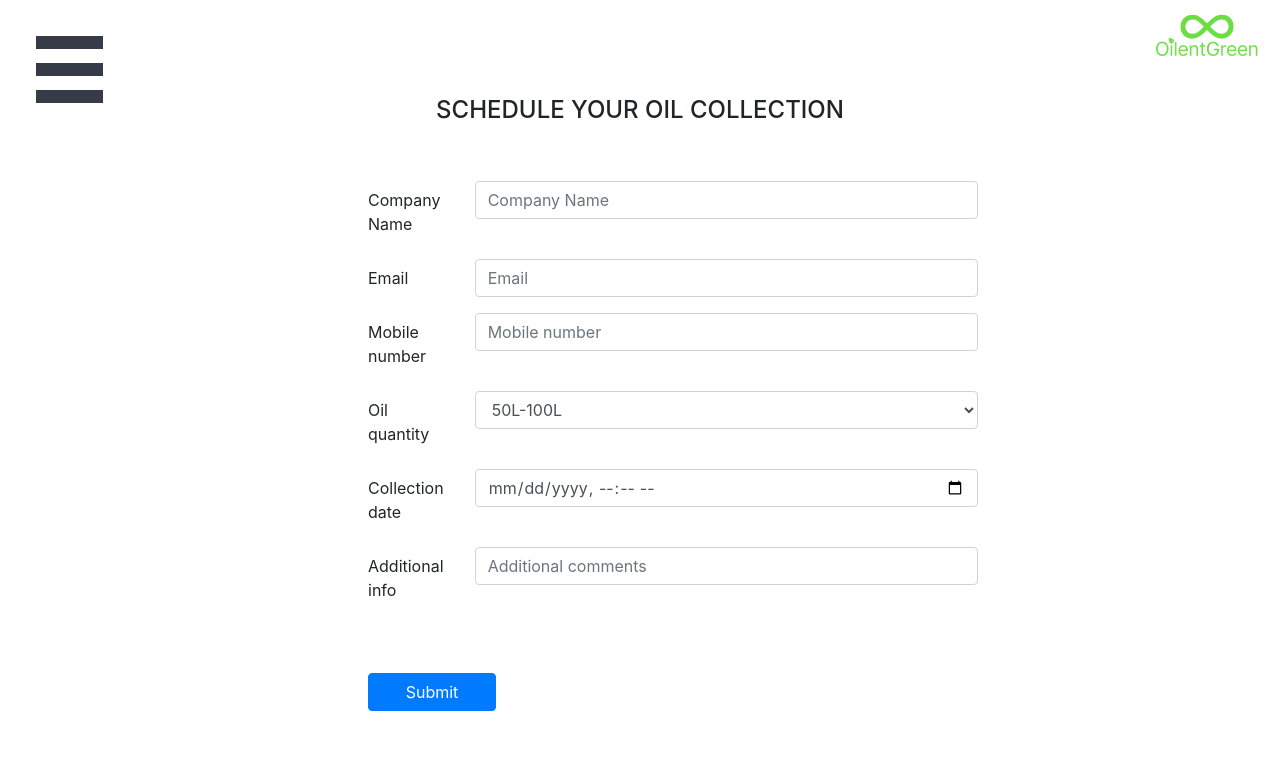
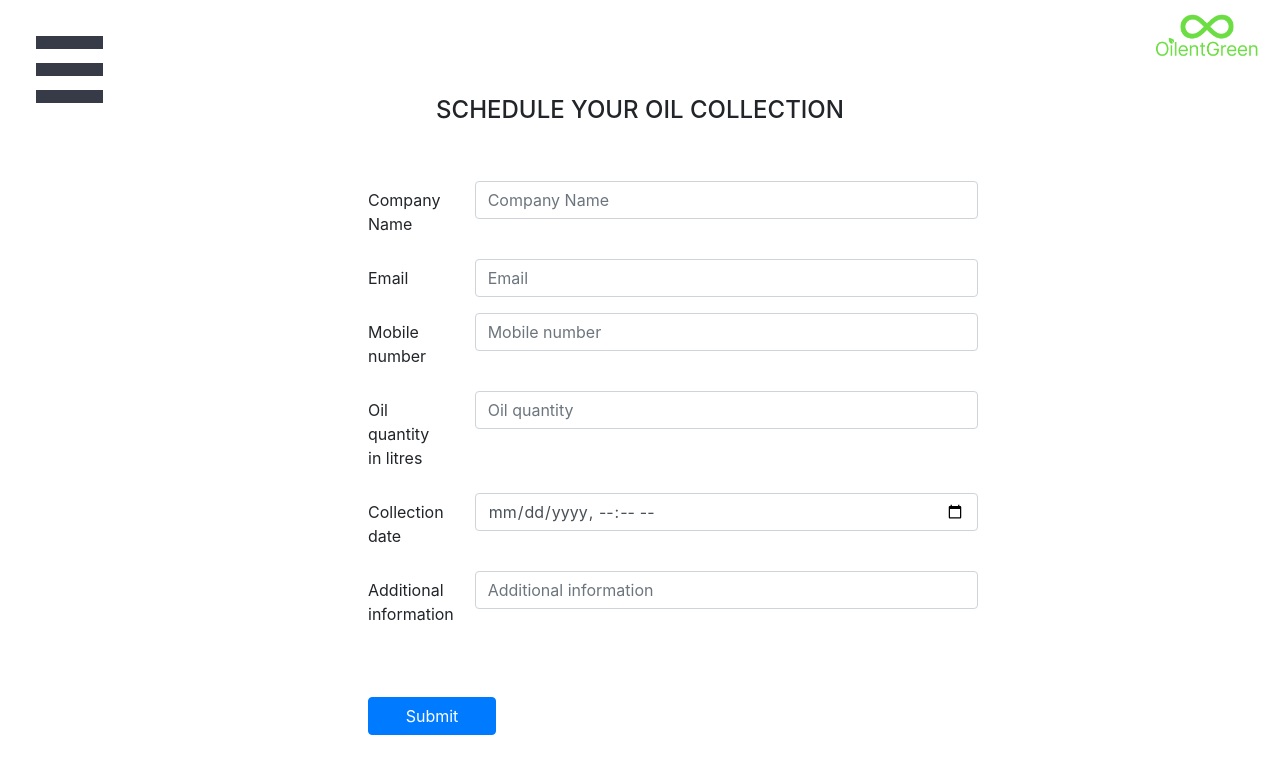
Before and after one commit to WildCodeSchool/2022-03-JS-Lisbon-hackathon-1-DreamGreen, a React (Create React App) app in the folder dream-green/: page /form in a window 1280 px wide. Shown: the top 765 px of the page. Built offline with nearby package versions, Linux system fonts and the light colour scheme.

Commit message:
added pop up after form submission

```diff
--- a/dream-green/src/Components/Form/Form.jsx
+++ b/dream-green/src/Components/Form/Form.jsx
@@ -1,15 +1,47 @@
-import React from 'react';
+import React, { useState, useEffect } from 'react';
 import { useForm } from 'react-hook-form';
 import "./Form.css"
 import "./bootstrap.css"
 
+
+
+
 function Form() {
+    const [schedule, setSchedule] = useState();
+    const [submitted, setSubmitted] = useState(false);
+    // const { schedule, setSchedule, submitted, setSubmitted } = useContext(CurrentContext);
     const { register, handleSubmit, formState: { errors } } = useForm();
-    const onSubmit = data => console.log(data);
-    console.log(errors);
+
+    let date_time;
+    const onSubmit = (data) => {
+        setSchedule(data)
+        setSubmitted(true)
+
+        //date_time[0] = date
+        //date_time[1] = time
+    }
+
+
+    // console.log(errors);
 
     return (
         <div>
+            {submitted ?
+                <div className='popup-main-container'>
+                    <h1>Submitted information</h1>
+                    <div>The company name is {`${schedule.company_name}`}</div>
+
+                    <div>The email is {`${schedule.email}`}</div>
+
+                    <div>Telephone number: {`${schedule.tel_number}`}</div>
+
+                    <div>Your oil disposal of {`${schedule.oil_quantity}`} litres will save {parseInt(schedule.oil_quantity) * 3} Kg in CO<sub>2</sub> emissions!</div>
+
+                    <div>Your collection is scheduled for {`${schedule.date.substring(0, 10)}`} at {`${schedule.date.substring(11, 16)}`} hrs</div>
+                    {schedule.additional_information === "" ? null : <div>Additional information:{`${schedule.additional_information}`}</div>}
+
+
+                </div> : <div>
                     <div className='form-title-container'>
                         <h1 className='form-title'>SCHEDULE YOUR OIL COLLECTION</h1>
                     </div>
@@ -17,49 +49,52 @@ function Form() {
                         <div class="form-group row">
                             <label class="col-sm-2 col-form-label">Company Name</label>
                             <div class="col-sm-10">
-                        <input type="text" class="form-control" placeholder="Company Name" {...register("Company Name", { required: true })} />
+                                <input type="text" class="form-control" placeholder="Company Name" {...register("company_name", { required: true })} />
                             </div>
                         </div>
                         <div class="form-group row">
                             <label class="col-sm-2 col-form-label">Email</label>
                             <div class="col-sm-10">
-                        <input type="email" class="form-control" placeholder="Email" {...register("Email", { required: true, pattern: /^\S+@\S+$/i })} />
+                                <input type="email" class="form-control" placeholder="Email" {...register("email", { required: true, pattern: /^\S+@\S+$/i })} />
                             </div>
                         </div>
                         <div class="form-group row">
                             <label class="col-sm-2 col-form-label">Mobile number</label>
                             <div class="col-sm-10">
-                        <input type="tel" class="form-control" placeholder="Mobile number" {...register("Mobile number", { required: true, minLength: 6, maxLength: 12 })} />
+                                <input type="tel" class="form-control" placeholder="Mobile number" {...register("tel_number", { required: true, minLength: 6, maxLength: 12 })} />
                             </div>
                         </div>
                         <div class="form-group row">
-                    <label class="col-sm-2 col-form-label">Oil quantity</label>
+                            <label class="col-sm-2 col-form-label">Oil quantity in litres </label>
                             <div class="col-sm-10">
-                        <select class="form-control" {...register("Oil quantity", { required: true })}>
+                                <input class="form-control" type="number" placeholder="Oil quantity" {...register("oil_quantity", { required: true })} />
+                                {/* <select class="form-control" {...register("oil_quantity", { required: true })}>
                                     <option value="50L-100L">50L-100L</option>
                                     <option value="100L-150L">100L-150L</option>
                                     <option value="150L-200L">150L-200L</option>
                                     <option value="200L-300L">200L-300L</option>
                                     <option value="+300L">+300L</option>
-                        </select>
+                                </select> */}
                             </div>
                         </div>
                         <div class="form-group row">
                             <label class="col-sm-2 col-form-label">Collection date</label>
                             <div class="col-sm-10">
-                        <input type="datetime-local" class="form-control" placeholder="Collection date" {...register("Collection date", { required: true })} />
+                                <input type="datetime-local" class="form-control" placeholder="Collection date" {...register("date", { required: true })} />
                             </div>
                         </div>
                         <div class="form-group row">
-                    <label class="col-sm-2 col-form-label">Additional info</label>
+                            <label class="col-sm-2 col-form-label">Additional information</label>
                             <div class="col-sm-10">
-                        <input type="text" class="form-control" placeholder="Additional comments" {...register("Additional comments", {})} />
+                                <input type="text" class="form-control" placeholder="Additional information" {...register("additional_information", {})} />
                             </div>
                         </div>
                         <div className='form-button_container'>
                             <button className='btn btn-primary submit-button' type="submit">Submit</button>
                         </div>
                     </form>
+                </div>}
+
         </div>
     );
 }
```
Also changed, not shown: dream-green/src/Contexts/Contexts.jsx (+11 -6 lines). Lines whose indentation alone changed are shown as unchanged.
